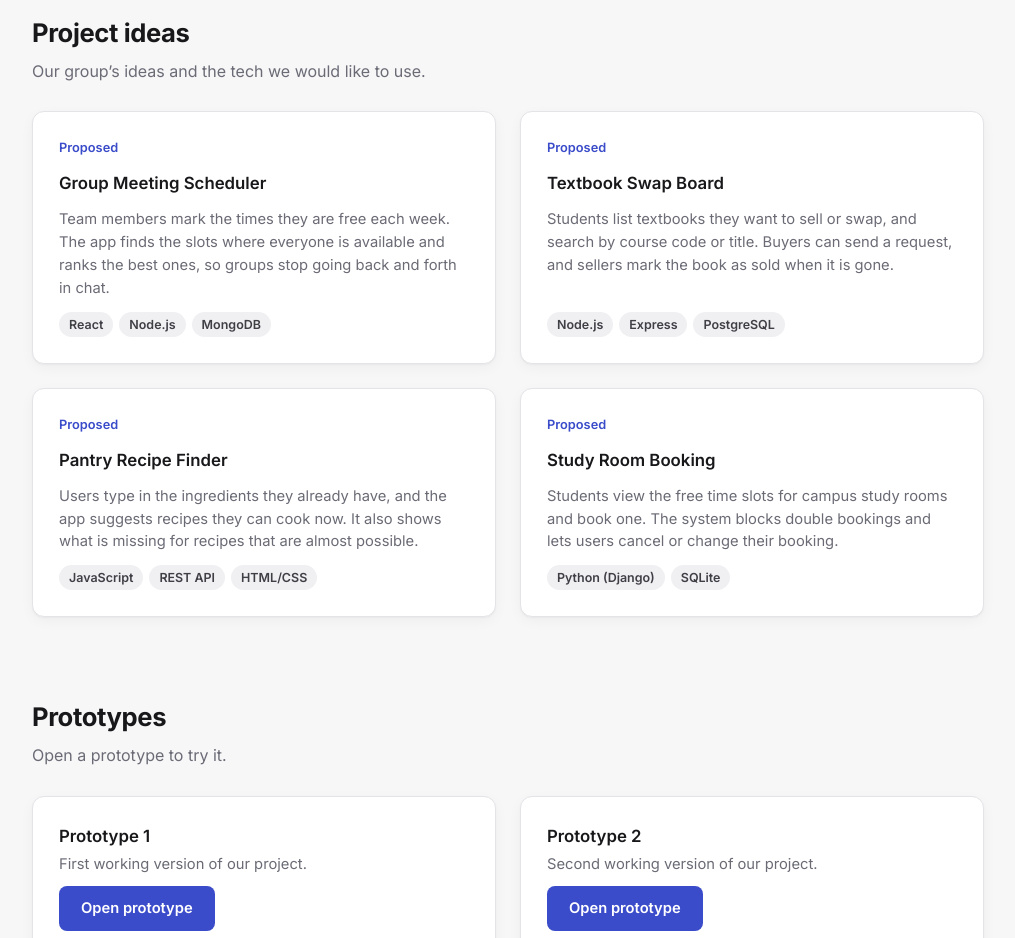
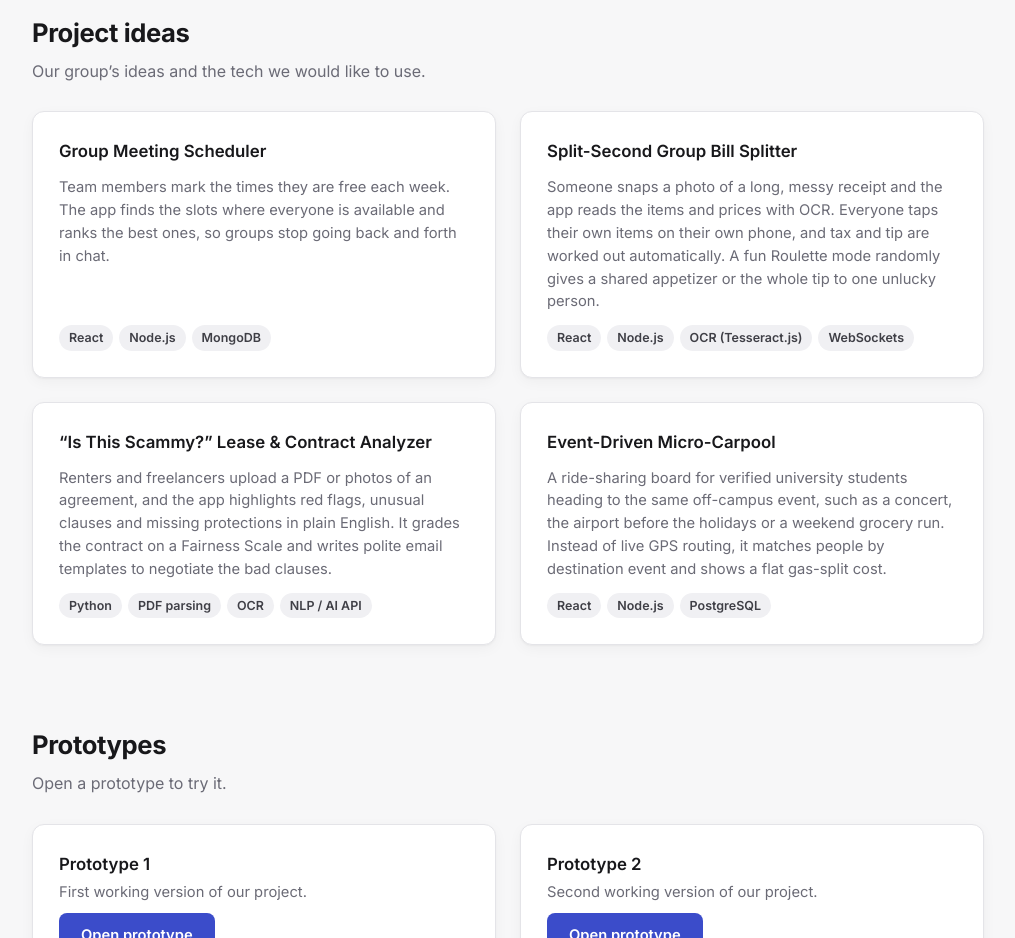
Before and after one commit to safalpanta/safalpanta.github.io, a plain HTML site: page index.html in a window 1280 px wide. Shown: the part 1180-2118 px from the top of the page, without its empty margins (132-1147 px from the left). Drawn offline with Linux system fonts and the light colour scheme.

Commit message:
Add new project ideas to index.html

```diff
--- a/index.html
+++ b/index.html
@@ -128,9 +128,9 @@ const FILES=["ayou.html","bijay.html","chinmay.html","safal.html"];
 
 const ideas=[
  ["Group Meeting Scheduler","Team members mark the times they are free each week. The app finds the slots where everyone is available and ranks the best ones, so groups stop going back and forth in chat.",["React","Node.js","MongoDB"]],
- ["Textbook Swap Board","Students list textbooks they want to sell or swap, and search by course code or title. Buyers can send a request, and sellers mark the book as sold when it is gone.",["Node.js","Express","PostgreSQL"]],
- ["Pantry Recipe Finder","Users type in the ingredients they already have, and the app suggests recipes they can cook now. It also shows what is missing for recipes that are almost possible.",["JavaScript","REST API","HTML/CSS"]],
- ["Study Room Booking","Students view the free time slots for campus study rooms and book one. The system blocks double bookings and lets users cancel or change their booking.",["Python (Django)","SQLite"]]
+ ["Split-Second Group Bill Splitter","Someone snaps a photo of a long, messy receipt and the app reads the items and prices with OCR. Everyone taps their own items on their own phone, and tax and tip are worked out automatically. A fun Roulette mode randomly gives a shared appetizer or the whole tip to one unlucky person.",["React","Node.js","OCR (Tesseract.js)","WebSockets"]],
+ ["“Is This Scammy?” Lease & Contract Analyzer","Renters and freelancers upload a PDF or photos of an agreement, and the app highlights red flags, unusual clauses and missing protections in plain English. It grades the contract on a Fairness Scale and writes polite email templates to negotiate the bad clauses.",["Python","PDF parsing","OCR","NLP / AI API"]],
+ ["Event-Driven Micro-Carpool","A ride-sharing board for verified university students heading to the same off-campus event, such as a concert, the airport before the holidays or a weekend grocery run. Instead of live GPS routing, it matches people by destination event and shows a flat gas-split cost.",["React","Node.js","PostgreSQL"]]
 ];
 
 const esc=s=>String(s).replace(/[&<>"]/g,c=>({"&":"&amp;","<":"&lt;",">":"&gt;",'"':"&quot;"}[c]));
@@ -171,7 +171,7 @@ function docCard(p){
 }
 
 document.getElementById("ideaGrid").innerHTML=ideas.map(d=>`
-<article class="card idea"><span class="status">Proposed</span><h3>${esc(d[0])}</h3><p>${esc(d[1])}</p>${chips(d[2])}</article>`).join("");
+<article class="card idea"><h3>${esc(d[0])}</h3><p>${esc(d[1])}</p>${chips(d[2])}</article>`).join("");
 
 (async()=>{
   const note=document.getElementById("note");
```
